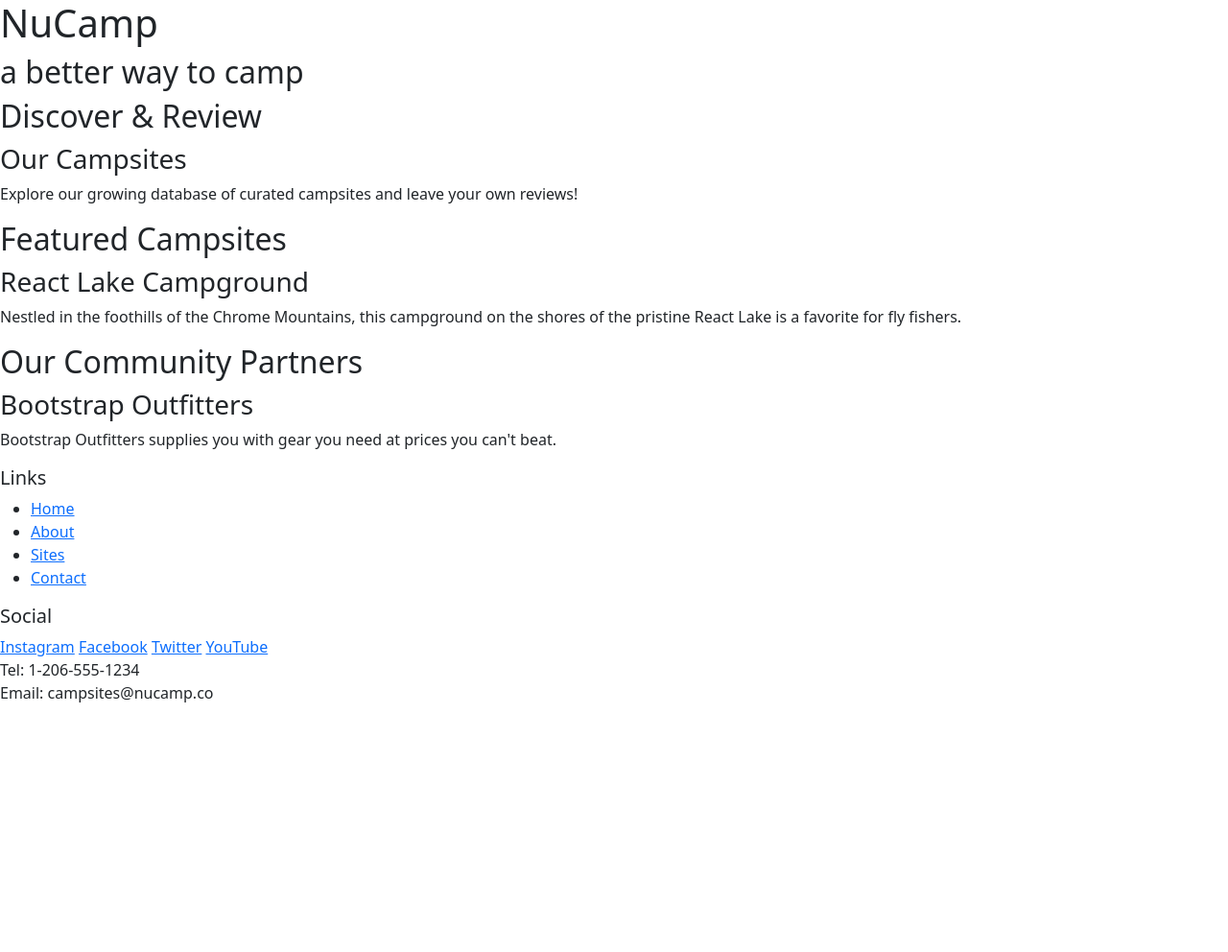
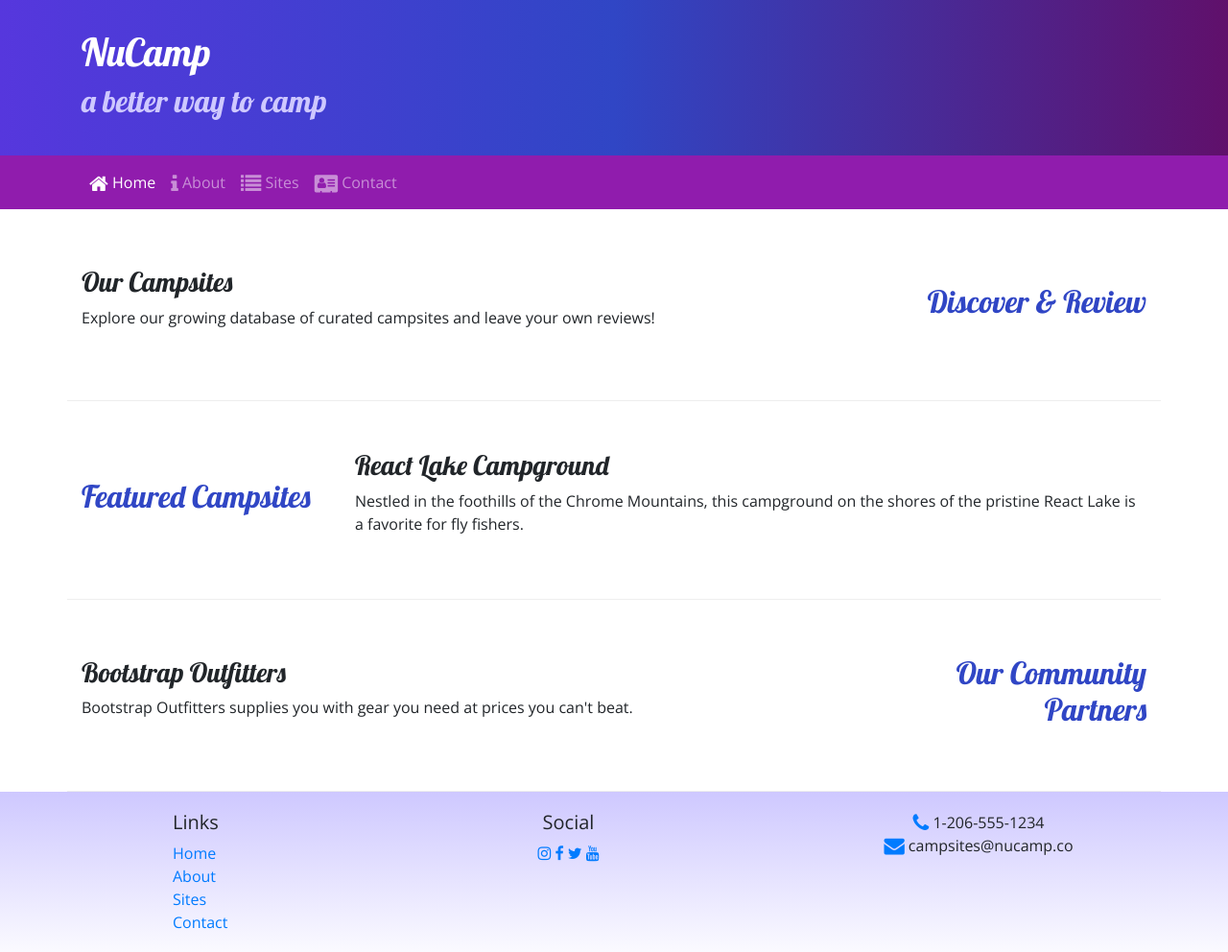
Before and after one commit to drmonstaa/nucampsite, a website: page index.html in a window 1280 px wide. Shown: the whole page at 96% size. Before the commit the page ends 800 px from the top, so only its background shows below. Drawn offline with nearby package versions, Linux system fonts and the light colour scheme.

Commit message:
icon fonts

```diff
--- /dev/null
+++ b/css/styles.css
@@ -0,0 +1,37 @@
+body {
+  font-family: "Open Sans", sans-serif;
+}
+
+h1, h2, h3 {
+  font-family:"Lobster", cursive;
+}
+
+h2 {
+  color: #3046c5;
+}
+
+header h2 {
+  color: #CEC8FF;
+}
+
+footer {
+  background-image: linear-gradient(#cec8ff, white);
+  padding: 20px 0;
+}
+
+.jumbotron {
+  padding: 30px;
+  background-image: linear-gradient(to right, #5637dd, #3046c5, #60106b);
+  color: white;
+  margin: 0;
+}
+
+.row-content {
+  padding: 50px 0;
+  border-bottom: 1px ridge;
+  min-height: 200px;
+}
+
+.navbar {
+  background-color: #901CAD;
+}
--- a/index.html
+++ b/index.html
@@ -1,60 +1,112 @@
 <!DOCTYPE html>
 <html lang="en">
   <head>
-  <meta charset="UTF-8">
-  <meta http-equiv="X-UA-Compatible" content="IE=edge">
-  <meta name="viewport" content="width=device-width, initial-scale=1.0">
+    <meta charset="UTF-8" />
+    <meta http-equiv="X-UA-Compatible" content="IE=edge" />
+    <meta name="viewport" content="width=device-width, initial-scale=1.0" />
     <!-- Bootstrap CSS -->
-  <link rel="stylesheet" href="node_modules/bootstrap/dist/css/bootstrap.min.css" />
+    <link
+      rel="stylesheet"
+      href="node_modules/bootstrap/dist/css/bootstrap.min.css"
+    />
+
+    <!-- Additional CSS must be placed after Bootstrap CSS -->
+    <link rel="stylesheet" href="https://fonts.googleapis.com/css?family=Lobster|Open+Sans"/>
+    <link rel="stylesheet" href="node_modules/font-awesome/css/font-awesome.min.css"/>
+    <link rel="stylesheet" href="css/styles.css" />
     <title>NuCamp: A Better Way To Camp</title>
   </head>
 
   <body>
-  <header>
-    <div>
+    <header class="jumbotron jumbotron-fluid">
+      <div class="container">
+        <div class="row">
+          <div class="col">
             <h1>NuCamp</h1>
             <h2>a better way to camp</h2>
           </div>
+        </div>
+      </div>
     </header>
-
-<div>
-    <h2>Discover & Review</h2>
+    <nav class="navbar navbar-expand-sm navbar-dark sticky-top">
+      <div class="container">
+        <button class="navbar-toggler ml-auto" type="button" data-toggle="collapse" data-target="#nucampNavbar">
+          <span class="navbar-toggler-icon"></span>
+        </button>
+        <div class="collapse navbar-collapse" id="nucampNavbar">
+          <ul class="navbar-nav">
+            <li class="nav-item active"><a class="nav-link" href="#"><i class="fa fa-home fa-lg"></i> Home</a></li>
+            <li class="nav-item"><a class="nav-link" href="aboutus.html"><i class="fa fa-info fa-lg"></i> About</a></li>
+            <li class="nav-item"><a class="nav-link" href="#"><i class="fa fa-list fa-lg"></i> Sites</a></li>
+            <li class="nav-item"><a class="nav-link" href="#"><i class="fa fa-address-card fa-lg"></i> Contact</a></li>
+          </ul>
+        </div>
+      </div>
+    </nav>
+    <div class="container">
+      <div class="row row-content align-items-center">
+        <div class="col-sm-4 order-sm-last col-md-3">
+          <h2 class="text-sm-right">Discover & Review</h2>
+        </div>
+        <div class="col">
           <h3>Our Campsites</h3>
-    <p>Explore our growing database of curated campsites and leave your own reviews!</p>
+          <p class="d-none d-sm-block">
+            Explore our growing database of curated campsites and leave your own
+            reviews!
+          </p>
+        </div>
       </div>
 
-<div>
+      <div class="row row-content align-items-center">
+        <div class="col-sm-4 col-md-3">
           <h2>Featured Campsites</h2>
+        </div>
+        <div class="col">
           <h3>React Lake Campground</h3>
-    <p>Nestled in the foothills of the Chrome Mountains, this campground on the shores of the pristine React Lake is a favorite for fly fishers.</p>
+          <p class="d-none d-sm-block">
+            Nestled in the foothills of the Chrome Mountains, this campground on
+            the shores of the pristine React Lake is a favorite for fly fishers.
+          </p>
+        </div>
       </div>
 
-<div>
-    <h2>Our Community Partners</h2>
+      <div class="row row-content align-items-center">
+        <div class="col-sm-4 order-sm-last col-md-3">
+          <h2 class="text-sm-right">Our Community Partners</h2>
+        </div>
+        <div class="col">
           <h3>Bootstrap Outfitters</h3>
-    <p>Bootstrap Outfitters supplies you with gear you need at prices you can't beat.</p>
+          <p class="d-none d-sm-block">
+            Bootstrap Outfitters supplies you with gear you need at prices you
+            can't beat.
+          </p>
         </div>
-
+      </div>
+    </div>
     <footer>
-    <div>
+      <div class="container">
+        <div class="row">
+          <div class="col-4 col-sm-2 offset-1">
             <h5>Links</h5>
-        <ul>
+            <ul class="list-unstyled">
               <li><a href="#">Home</a></li>
-            <li><a href="#">About</a></li>
+              <li><a href="aboutus.html">About</a></li>
               <li><a href="#">Sites</a></li>
               <li><a href="#">Contact</a></li>
             </ul>
           </div>
-    <div>
+          <div class="col-6 col-sm-5 text-center">
             <h5>Social</h5>
-        <a href="http://instagram.com/">Instagram</a>
-        <a href="http://facebook.com/">Facebook</a>
-        <a href="http://twitter.com/">Twitter</a>
-        <a href="http://youtube.com/">YouTube</a>
+            <a href="http://instagram.com/"><i class="fa fa-instagram"></i></a>
+            <a href="http://facebook.com/"><i class="fa fa-facebook"></i></a>
+            <a href="http://twitter.com/"><i class="fa fa-twitter"></i></a>
+            <a href="http://youtube.com/"><i class="fa fa-youtube"></i></a>
           </div>
-    <div>
-        Tel: 1-206-555-1234<br />
-        Email: campsites@nucamp.co
+          <div class="col-sm-4 text-center">
+            <i class="fa fa-phone fa-lg text-primary"></i> 1-206-555-1234<br />
+            <i class="fa fa-envelope fa-lg text-primary"></i> campsites@nucamp.co
+          </div>
+        </div>
       </div>
     </footer>
 
--- a/package.json
+++ b/package.json
@@ -9,7 +9,8 @@
   "author": "Isaac Im",
   "license": "ISC",
   "dependencies": {
-    "bootstrap": "^5.1.3",
+    "bootstrap": "^4.5.2",
+    "font-awesome": "^4.7.0",
     "jquery": "^3.6.0",
     "popper.js": "^1.16.1"
   }
```
Also changed, not shown: aboutus.html (added, +146 -0 lines), 1 other file. Lines whose indentation alone changed are shown as unchanged.
